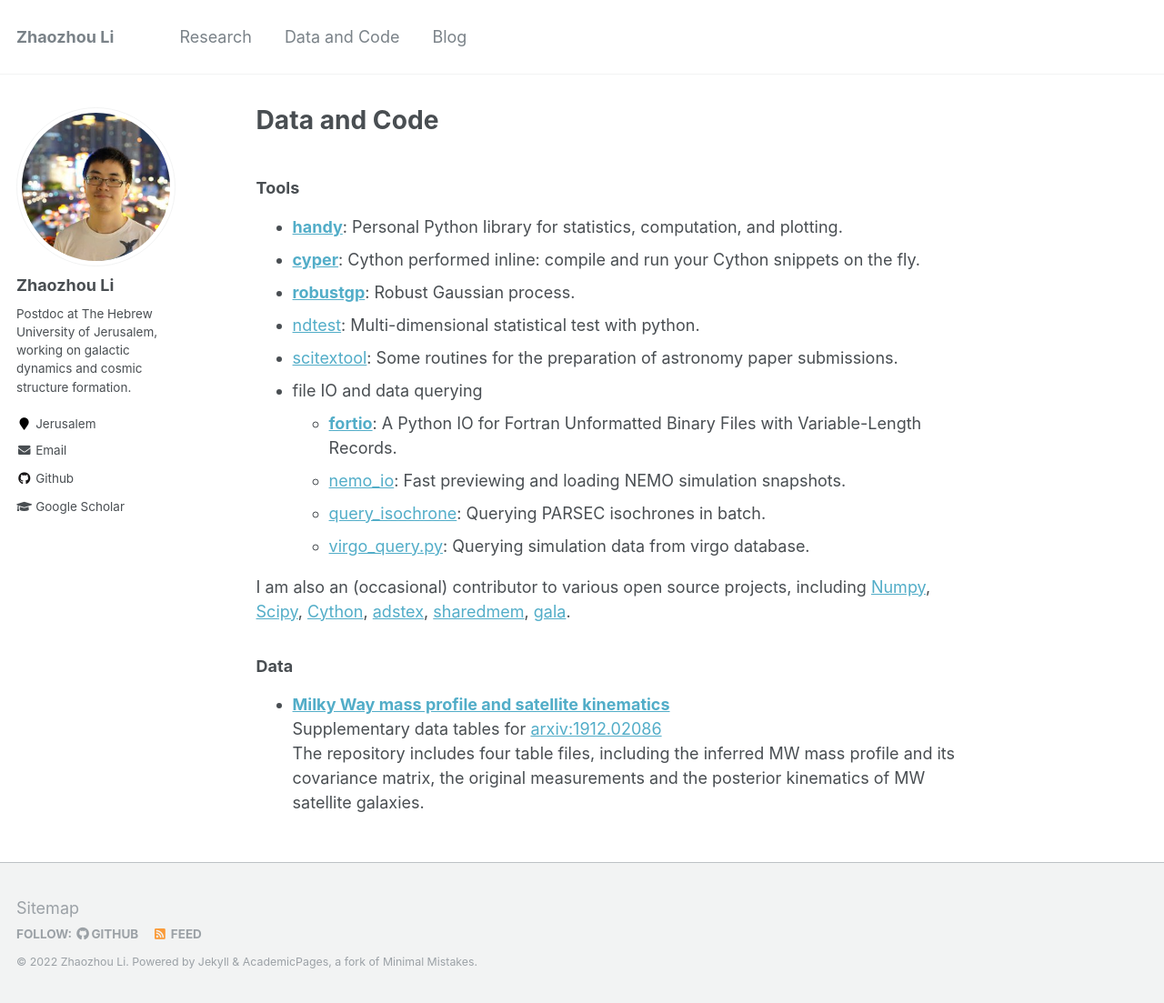
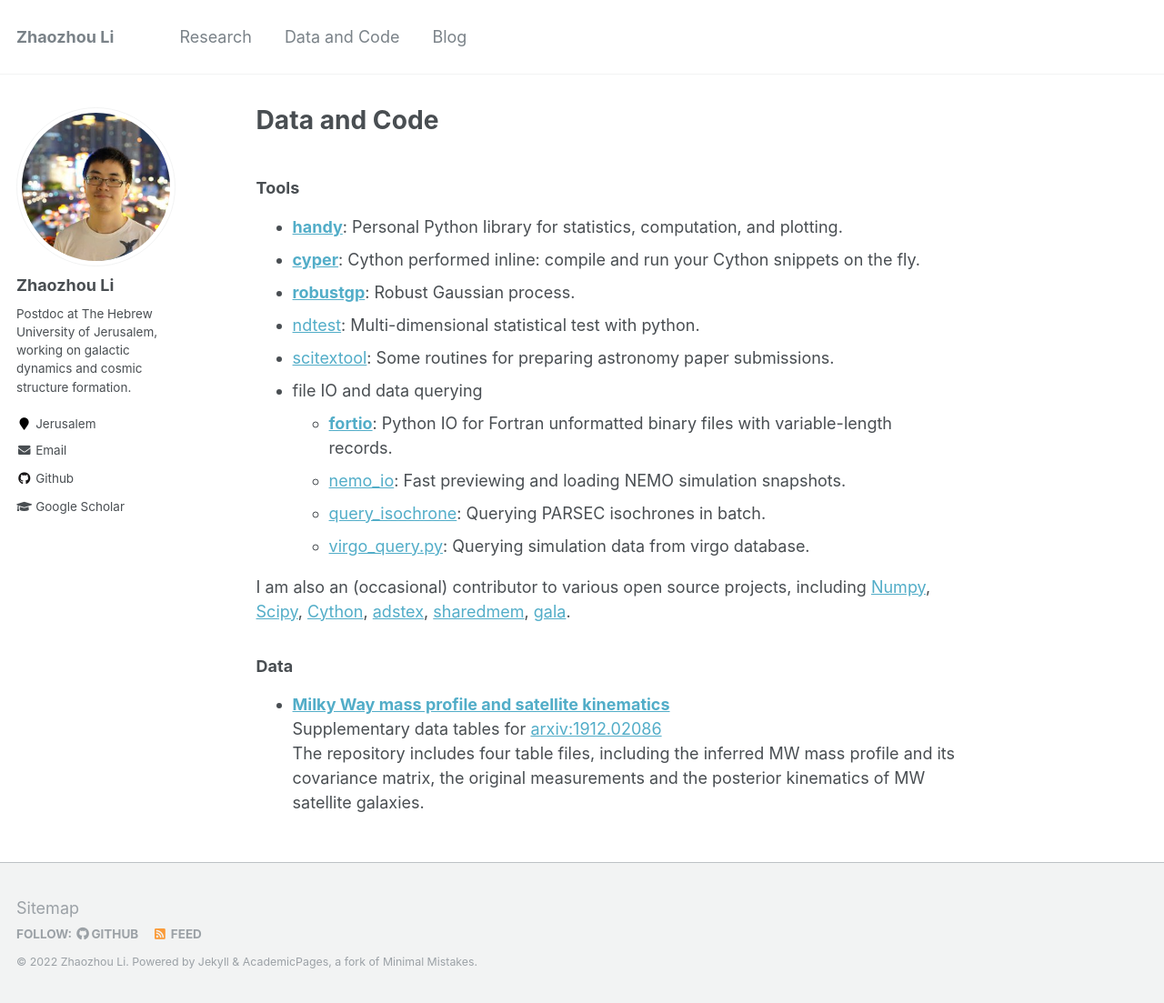
Before and after one commit to syrte/syrte.github.io-jekyll, a Jekyll site: the page built from _pages/data_code.md, in a window 1280 px wide and 1103 px high. Shown: the whole window at 91% size. Built offline with Jekyll 4.4.1, drawn with Linux system fonts in a browser that asks for light colours.

Commit message:
Update data_code.md

```diff
--- a/_pages/data_code.md
+++ b/_pages/data_code.md
@@ -12,9 +12,9 @@ redirect_from:
 - [**cyper**](https://github.com/syrte/cyper): Cython performed inline: compile and run your Cython snippets on the fly.
 - [**robustgp**](https://github.com/syrte/robustgp): Robust Gaussian process.
 - [ndtest](https://github.com/syrte/ndtest): Multi-dimensional statistical test with python.
-- [scitextool](https://github.com/syrte/scitextool): Some routines for the preparation of astronomy paper submissions.
+- [scitextool](https://github.com/syrte/scitextool): Some routines for preparing astronomy paper submissions.
 - file IO and data querying
-    - [**fortio**](https://github.com/syrte/fortio): A Python IO for Fortran Unformatted Binary Files with Variable-Length Records.
+    - [**fortio**](https://github.com/syrte/fortio): Python IO for Fortran unformatted binary files with variable-length records.
     - [nemo_io](https://gist.github.com/syrte/028c5d7974c69db40a3208da47aba67a): Fast previewing and loading NEMO simulation snapshots.
     - [query_isochrone](https://github.com/syrte/query_isochrone): Querying PARSEC isochrones in batch.
     - [virgo_query.py](https://gist.github.com/syrte/d5b8a3e7067afba3e701d7620f1571e1): Querying simulation data from virgo database.
```
